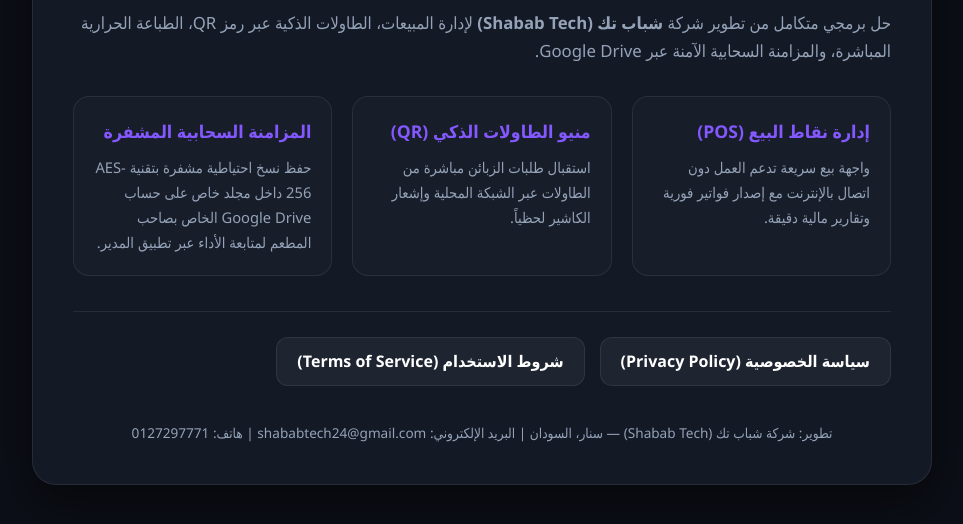
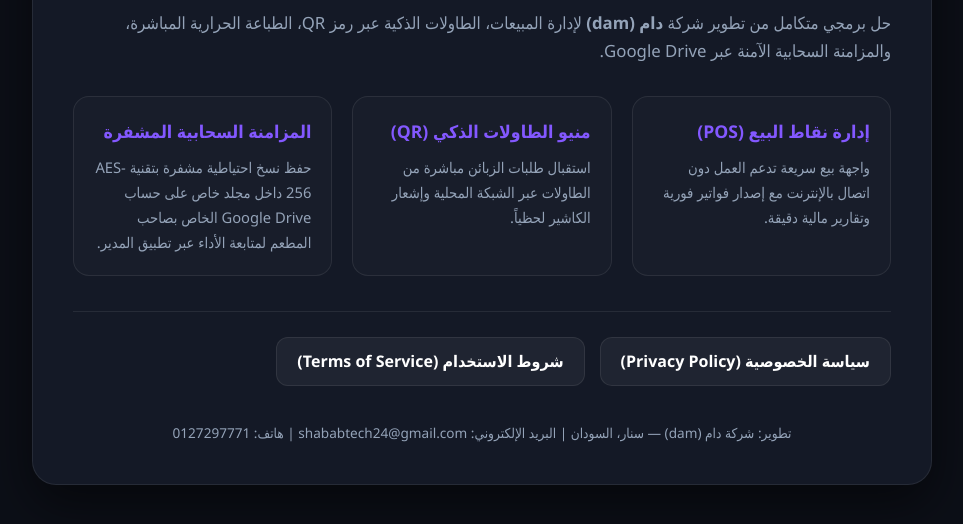
Before and after one commit to dam-coding/DRS, a plain HTML site: page index.html in a window 1280 px wide. Shown: the part 212-736 px from the top of the page, without its empty margins (158-1121 px from the left). Drawn offline with Linux system fonts and the light colour scheme.

Commit message:
Update index.html
تحديث بيانات الشركة

```diff
--- a/index.html
+++ b/index.html
@@ -3,7 +3,7 @@
 <head>
     <meta charset="UTF-8">
     <meta name="viewport" content="width=device-width, initial-scale=1.0">
-    <title>DRS - نظام إدارة المطاعم والكافيهات | شباب تك</title>
+    <title>DRS - نظام إدارة المطاعم والكافيهات | دام</title>
     <style>
         :root {
             --bg: #0c0f17;
@@ -35,7 +35,7 @@
     <div class="container">
         <span class="badge">DRS - Dam Restaurant System</span>
         <h1>نظام <span>DRS</span> الذكي لإدارة المطاعم ونقاط البيع</h1>
-        <p class="lead">حل برمجي متكامل من تطوير شركة <strong>شباب تك (Shabab Tech)</strong> لإدارة المبيعات، الطاولات الذكية عبر رمز QR، الطباعة الحرارية المباشرة، والمزامنة السحابية الآمنة عبر Google Drive.</p>
+        <p class="lead">حل برمجي متكامل من تطوير شركة <strong>دام (dam)</strong> لإدارة المبيعات، الطاولات الذكية عبر رمز QR، الطباعة الحرارية المباشرة، والمزامنة السحابية الآمنة عبر Google Drive.</p>
 
         <div class="grid">
             <div class="feature">
@@ -58,7 +58,7 @@
         </div>
 
         <div class="footer">
-            تطوير: شركة شباب تك (Shabab Tech) — سنار، السودان | البريد الإلكتروني: shababtech24@gmail.com | هاتف: 0127297771
+            تطوير: شركة دام (dam) — سنار، السودان | البريد الإلكتروني: shababtech24@gmail.com | هاتف: 0127297771
         </div>
     </div>
 </body>
```
